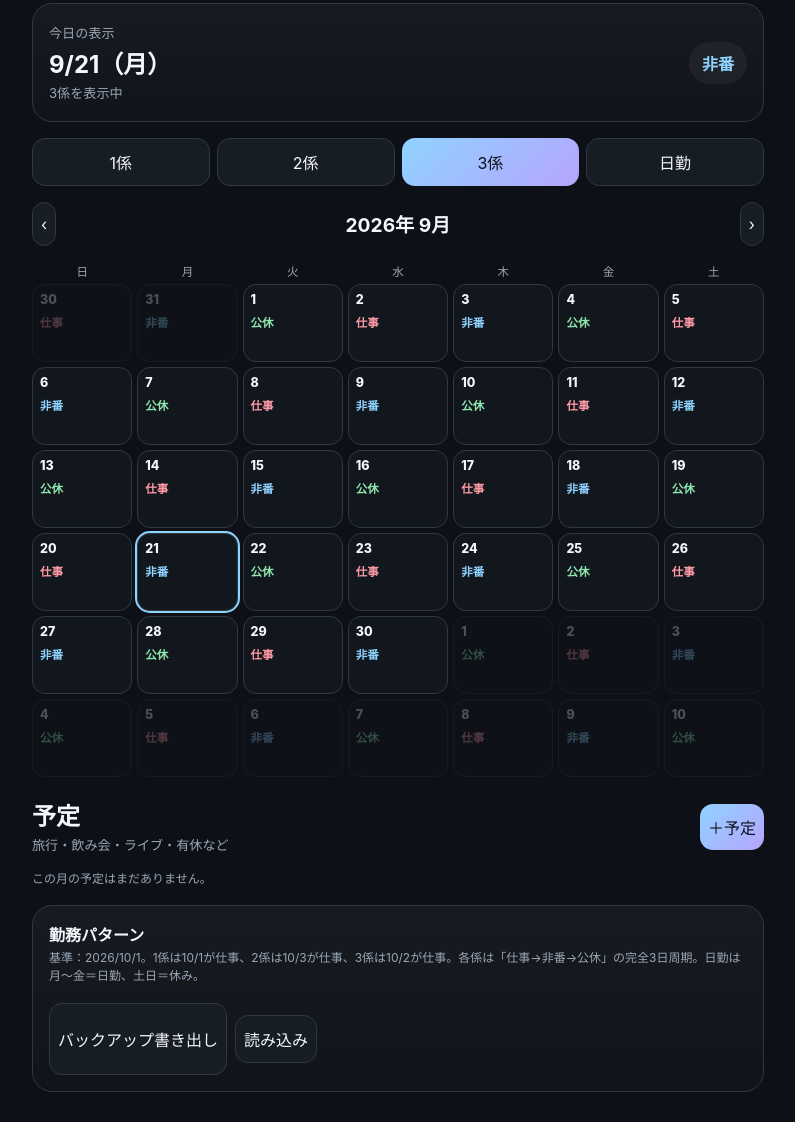
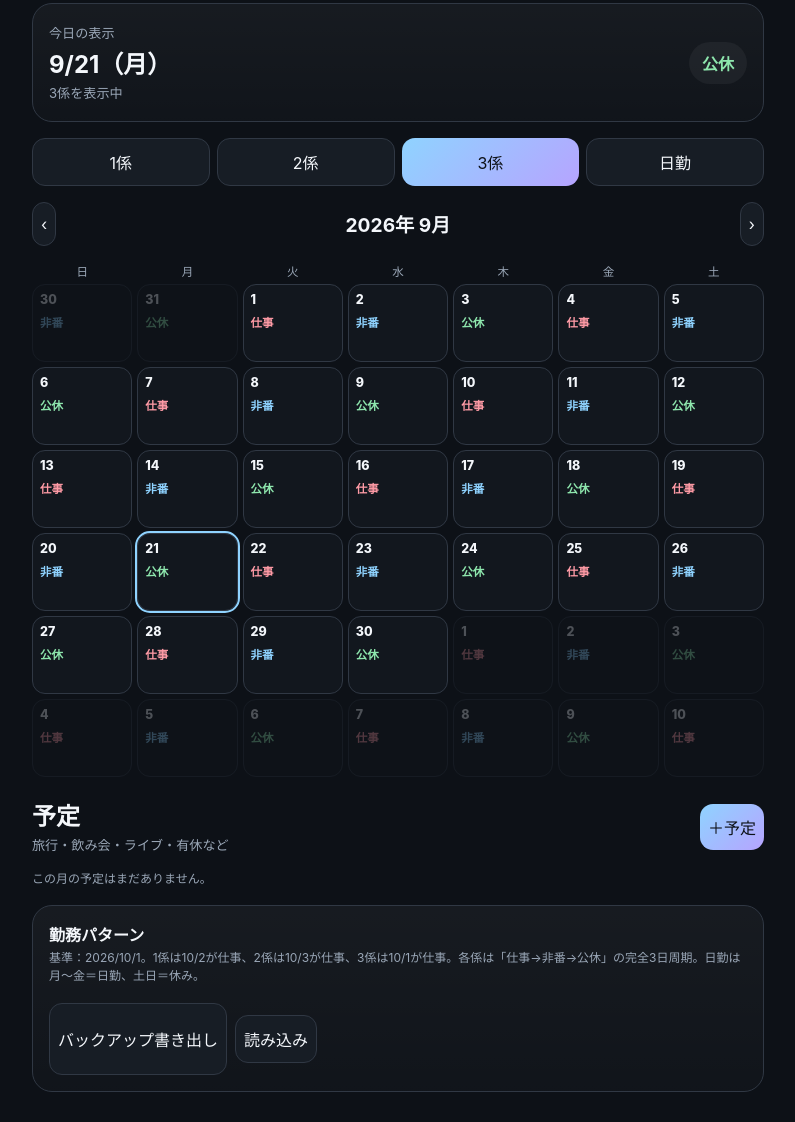
Before and after one commit to 9zszk4mfdt-sudo/-gaibuzuke-toushi-nou, a plain HTML site: page kinmu-calendar.html in a window 1280 px wide. Shown: the part 114-1236 px from the top of the page, without its empty margins (242-1037 px from the left). Drawn offline with Linux system fonts and the light colour scheme.

Commit message:
Add files via upload

```diff
--- a/kinmu-calendar.html
+++ b/kinmu-calendar.html
@@ -42,7 +42,7 @@ dialog{width:min(92vw,560px);border:0;border-radius:22px;background:var(--panel)
 
 <section class="card">
 <strong>勤務パターン</strong>
-<p class="note">基準：2026/10/1。1係は10/1が仕事、2係は10/3が仕事、3係は10/2が仕事。各係は「仕事→非番→公休」の完全3日周期。日勤は月〜金＝日勤、土日＝休み。</p>
+<p class="note">基準：2026/10/1。1係は10/2が仕事、2係は10/3が仕事、3係は10/1が仕事。各係は「仕事→非番→公休」の完全3日周期。日勤は月〜金＝日勤、土日＝休み。</p>
 <div class="backup"><button class="secondary" id="exportBtn">バックアップ書き出し</button><label class="secondary">読み込み<input hidden type="file" accept="application/json" id="importFile"></label></div>
 </section>
 </div>
@@ -64,7 +64,7 @@ const pad=n=>String(n).padStart(2,"0"), key=d=>`${d.getFullYear()}-${pad(d.getMo
 function daysDiff(a,b){let x=Date.UTC(a.getFullYear(),a.getMonth(),a.getDate()),y=Date.UTC(b.getFullYear(),b.getMonth(),b.getDate());return Math.round((x-y)/86400000)}
 function shift(d,v=view){
  if(v==="日勤") return [0,6].includes(d.getDay())?"休み":"日勤";
- const workDay={"1係":new Date(2026,9,1),"2係":new Date(2026,9,3),"3係":new Date(2026,9,2)}[v];
+ const workDay={"1係":new Date(2026,9,2),"2係":new Date(2026,9,3),"3係":new Date(2026,9,1)}[v];
  const m=((daysDiff(d,workDay)%3)+3)%3; return ["仕事","非番","公休"][m];
 }
 function cls(s){return {"仕事":"work","非番":"offafter","公休":"holiday","日勤":"daywork","休み":"weekend"}[s]||""}
```
